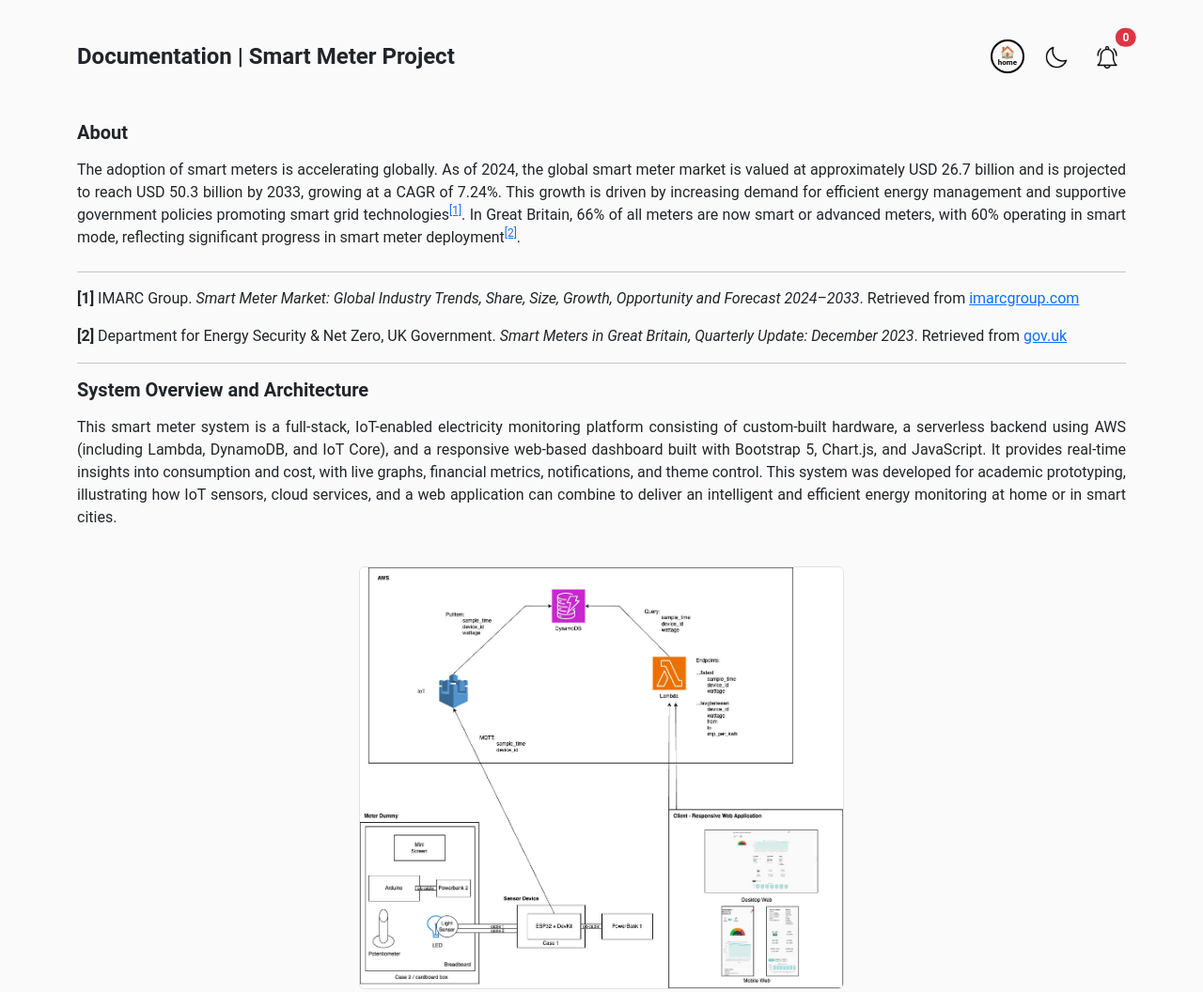
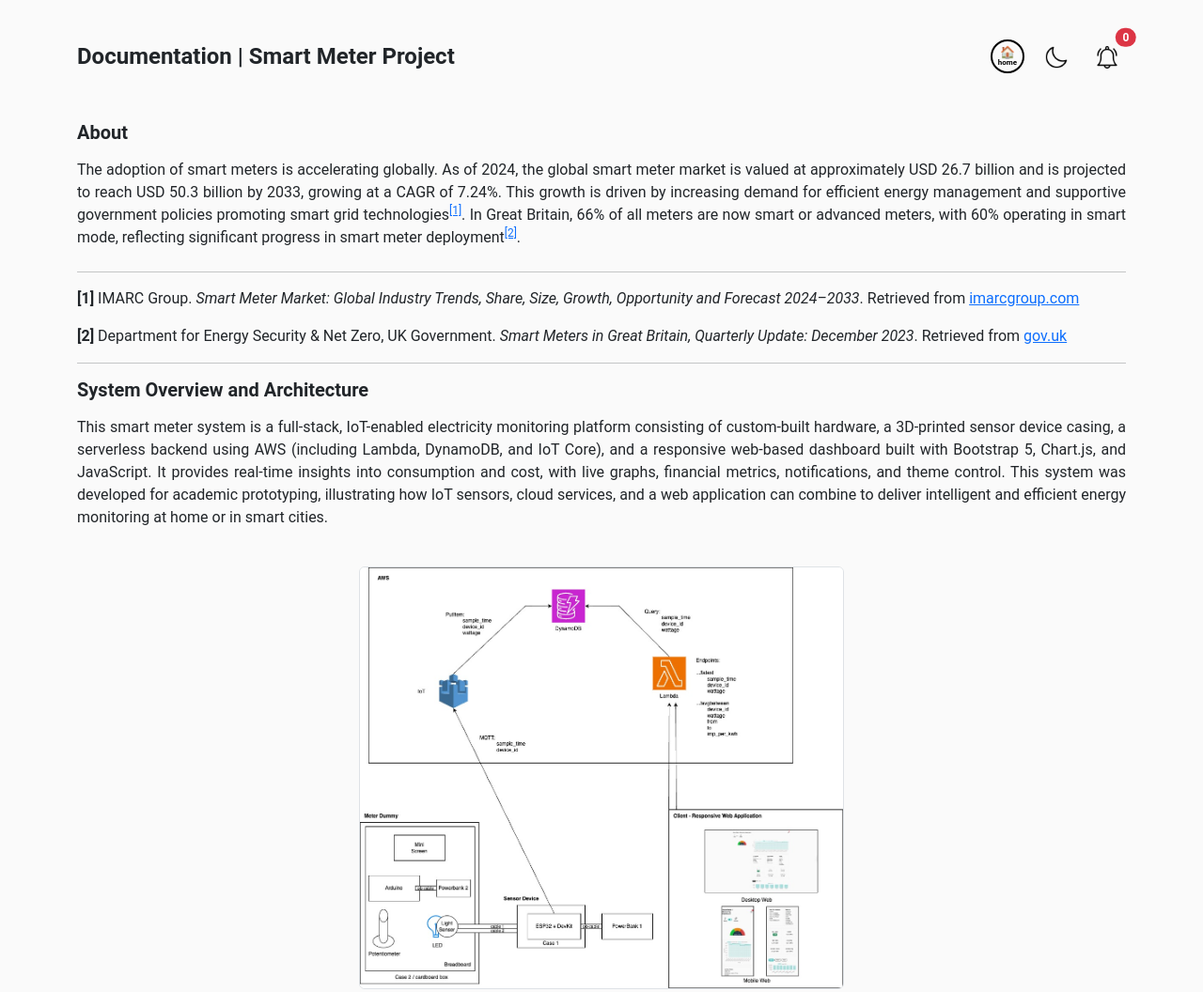
Before and after one commit to mrgw21/smart-meter-ui, a website: page about.html in a window 1280 px wide. Shown: the top 1056 px of the page at 94% size. Drawn offline with nearby package versions, Linux system fonts and the light colour scheme.

Commit message:
update doc 3

```diff
--- a/about.html
+++ b/about.html
@@ -83,7 +83,7 @@
       </div>
       <h5 class="fw-bold mb-3">System Overview and Architecture</h5>
       <p style="text-align: justify;">
-        This smart meter system is a full-stack, IoT-enabled electricity monitoring platform consisting of custom-built hardware, a serverless backend using AWS (including Lambda, DynamoDB, and IoT Core), and a responsive web-based dashboard built with Bootstrap 5, Chart.js, and JavaScript. It provides real-time insights into consumption and cost, with live graphs, financial metrics, notifications, and theme control. This system was developed for academic prototyping, illustrating how IoT sensors, cloud services, and a web application can combine to deliver an intelligent and efficient energy monitoring at home or in smart cities.
+        This smart meter system is a full-stack, IoT-enabled electricity monitoring platform consisting of custom-built hardware, a 3D-printed sensor device casing, a serverless backend using AWS (including Lambda, DynamoDB, and IoT Core), and a responsive web-based dashboard built with Bootstrap 5, Chart.js, and JavaScript. It provides real-time insights into consumption and cost, with live graphs, financial metrics, notifications, and theme control. This system was developed for academic prototyping, illustrating how IoT sensors, cloud services, and a web application can combine to deliver intelligent and efficient energy monitoring at home or in smart cities.
       </p>
 
       <div class="text-center">
```
